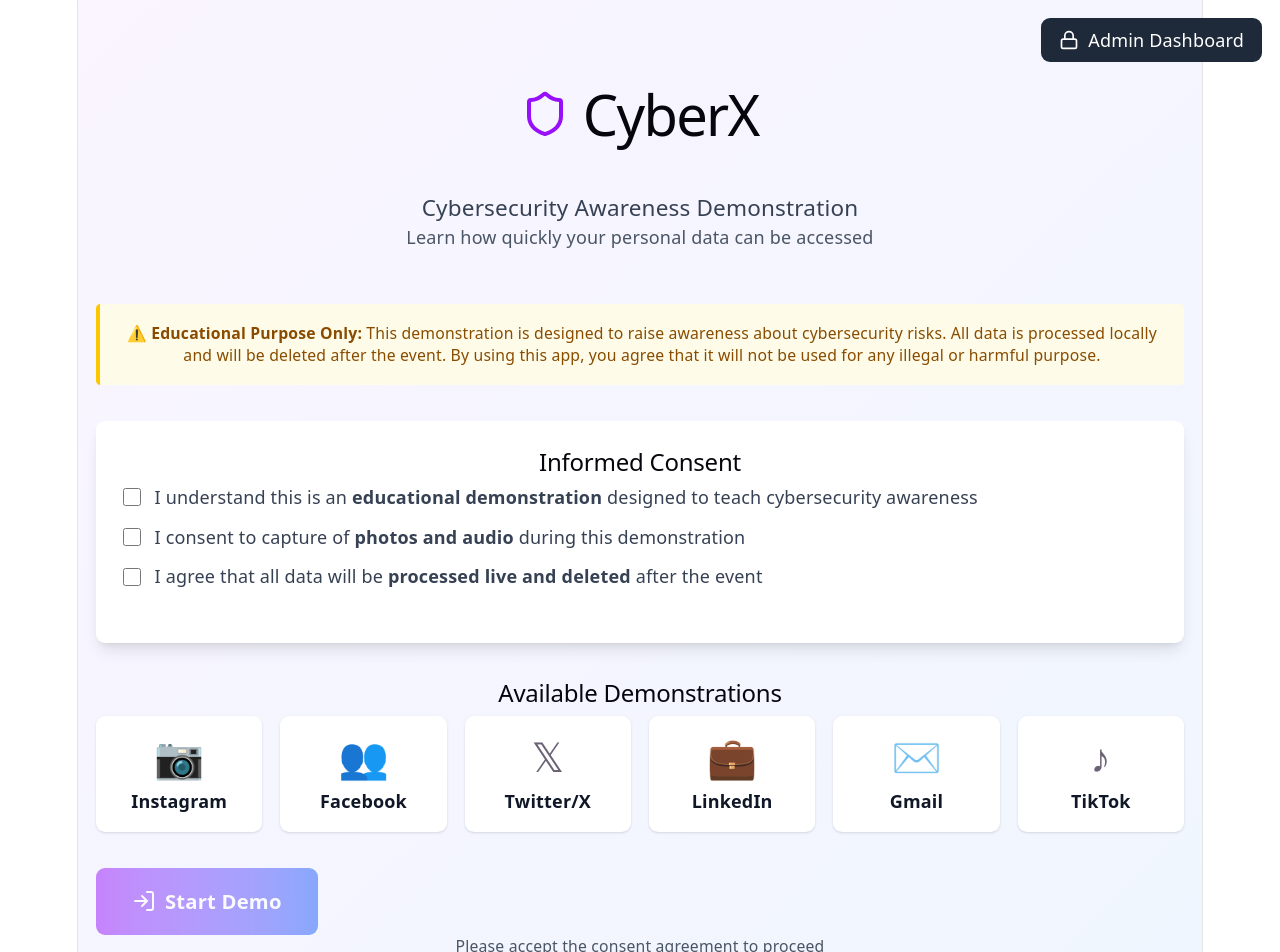
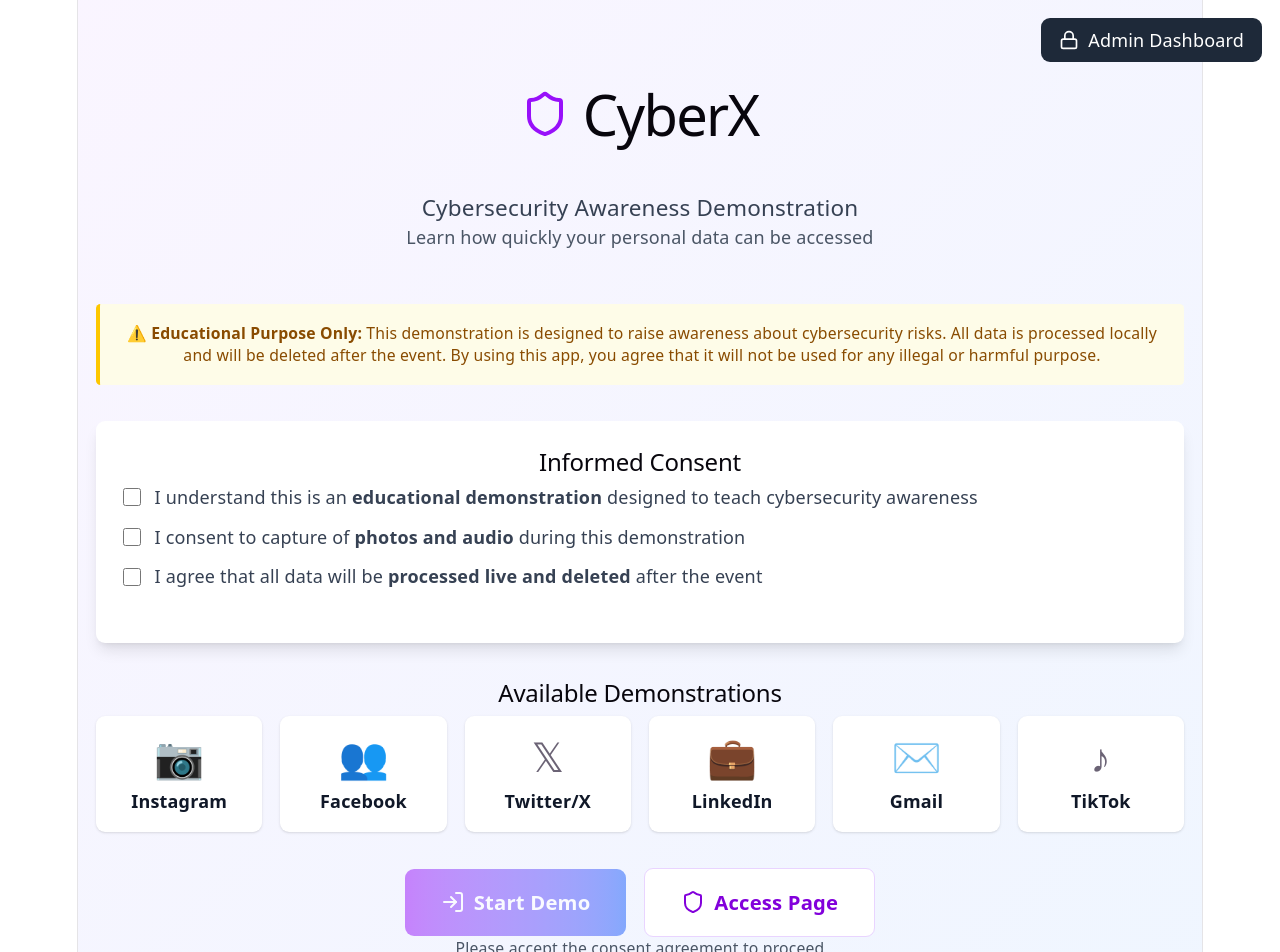
Before and after one commit to ibtikar-org-tr/cyberx, a React (Vite) app in the folder frontend/: page / in a window 1280 px wide. Shown: the top 952 px of the page. Built offline with nearby package versions, Linux system fonts and the light colour scheme; no server answers.

Commit message:
feat: enhance demo section with additional access button and layout adjustments

```diff
--- a/frontend/src/pages/Landing.tsx
+++ b/frontend/src/pages/Landing.tsx
@@ -127,6 +127,7 @@
 
         {/* Start Demo Button */}
         <div className="text-center">
+          <div className="flex flex-col sm:flex-row items-center justify-center gap-4">
             <button
               onClick={handleStartDemo}
               className="flex items-center justify-center gap-2 px-8 py-4 bg-gradient-to-r from-purple-600 to-blue-600 text-white text-lg font-bold rounded-lg hover:from-purple-700 hover:to-blue-700 transition disabled:opacity-50 disabled:cursor-not-allowed"
@@ -135,6 +136,14 @@
               <LogIn size={24} />
               Start Demo
             </button>
+            <button
+              onClick={() => navigate('/access')}
+              className="flex items-center justify-center gap-2 px-8 py-4 bg-white text-purple-700 border border-purple-200 text-lg font-bold rounded-lg hover:bg-purple-50 transition"
+            >
+              <Shield size={24} />
+              Access Page
+            </button>
+          </div>
           {!consentChecked && (
             <p className="text-sm text-gray-600 mt-2">
               Please accept the consent agreement to proceed
```
Lines whose indentation alone changed are shown as unchanged.
